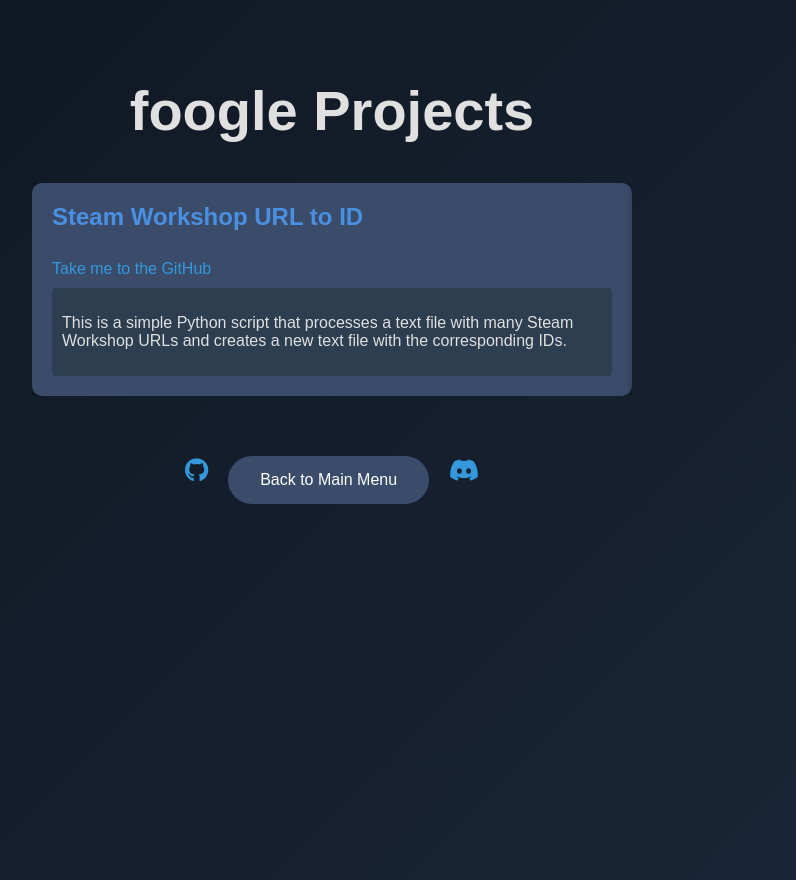
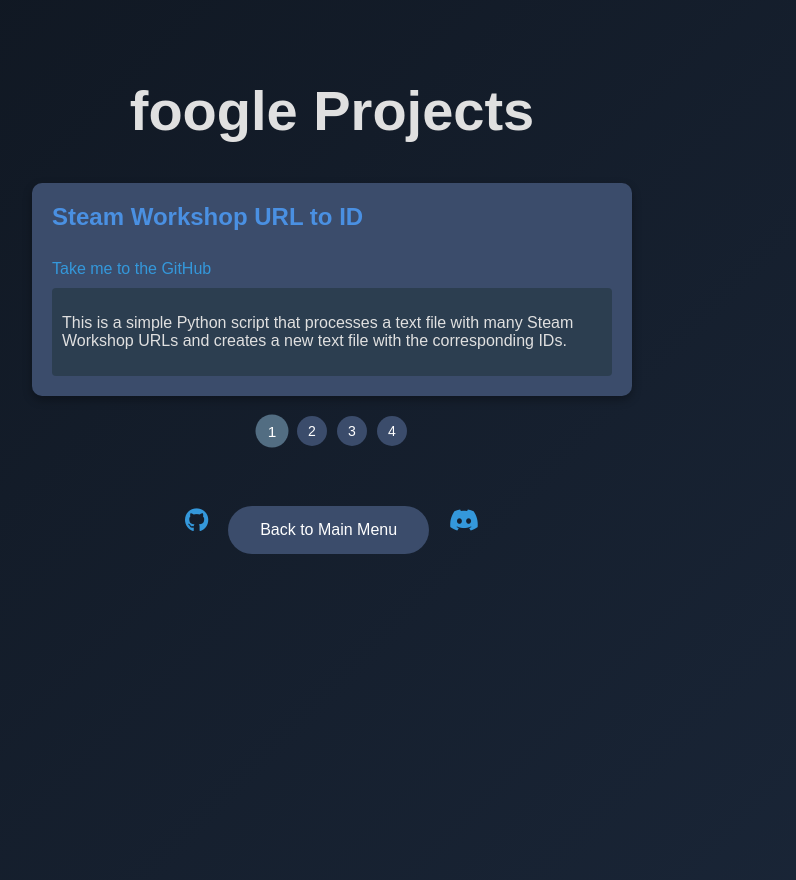
Before and after one commit to Fiddlyfoogle/Foogle, a plain HTML site: page projects.html in a window 1280 px wide. Shown: the whole page, without its empty margins (308-1104 px from the left). Drawn offline with Linux system fonts and the light colour scheme.

Commit message:
Update projects.html

```diff
--- a/projects.html
+++ b/projects.html
@@ -12,8 +12,8 @@
         }
 
         @keyframes slideIn {
-            from { transform: translateX(100%); }
-            to { transform: translateX(0); }
+            from { opacity: 0; transform: translateX(30px); }
+            to { opacity: 1; transform: translateX(0); }
         }
 
         body {
@@ -26,6 +26,7 @@
             flex-direction: column;
             align-items: center;
             min-height: 100vh;
+            transition: background 0.5s ease;
         }
 
         h1 {
@@ -38,13 +39,7 @@
             width: 100%;
             max-width: 600px;
             margin: 20px 0;
-            overflow: hidden;
             position: relative;
-        }
-
-        .project-slider {
-            display: flex;
-            transition: transform 0.5s ease;
         }
 
         .project {
@@ -52,15 +47,20 @@
             border-radius: 10px;
             padding: 20px;
             box-shadow: 0 4px 10px rgba(0, 0, 0, 0.3);
-            width: 100%;
-            flex-shrink: 0;
-            box-sizing: border-box;
-            animation: slideIn 0.5s ease-out;
+            transition: all 0.5s ease;
+            opacity: 0;
+            transform: translateX(30px);
+        }
+
+        .project.active {
+            opacity: 1;
+            transform: translateX(0);
         }
 
         .project h2 {
             margin-top: 0;
             color: #4A90E2;
+            transition: color 0.3s ease;
         }
 
         .project a {
@@ -68,11 +68,12 @@
             text-decoration: none;
             display: inline-block;
             margin-top: 10px;
-            transition: color 0.3s ease;
+            transition: all 0.3s ease;
         }
 
         .project a:hover {
             color: #2980B9;
+            transform: translateY(-2px);
         }
 
         .project-details {
@@ -81,6 +82,35 @@
             background-color: #2C3E50;
             border-radius: 4px;
             transition: all 0.3s ease;
+        }
+
+        .navigation-buttons {
+            display: flex;
+            justify-content: center;
+            margin-top: 20px;
+        }
+
+        .nav-button {
+            background-color: #3B4C6B;
+            color: white;
+            border: none;
+            width: 30px;
+            height: 30px;
+            border-radius: 50%;
+            cursor: pointer;
+            transition: all 0.3s ease;
+            margin: 0 5px;
+            font-size: 14px;
+        }
+
+        .nav-button:hover {
+            background-color: #526D82;
+            transform: scale(1.1);
+        }
+
+        .nav-button.active {
+            background-color: #526D82;
+            transform: scale(1.1);
         }
 
         .button-container {
@@ -95,7 +125,7 @@
         .fab {
            font-size: 24px;
            color: #3498DB;
-           transition: transform 0.3s ease, color 0.3s ease;
+           transition: all 0.3s ease;
            cursor: pointer;
         }
 
@@ -127,8 +157,11 @@
    <h1>foogle Projects</h1>
 
    <div class="project-container">
-     <div id="projectSlider" class="project-slider">
-         <!-- Projects will be dynamically inserted here -->
+     <div id="project" class="project">
+         <!-- Project content will be dynamically inserted here -->
+     </div>
+     <div class="navigation-buttons">
+         <!-- Navigation buttons will be dynamically inserted here -->
      </div>
    </div>
 
@@ -162,14 +195,15 @@
            }
        ];
 
-       const slider = document.getElementById('projectSlider');
        let currentIndex = 0;
-       let startX;
-       let currentX;
 
-       function createProjectElement(project) {
-           const projectElement = document.createElement('div');
-           projectElement.className = 'project';
+       function displayProject(index) {
+           const project = projects[index];
+           const projectElement = document.getElementById('project');
+
+           projectElement.classList.remove('active');
+
+           setTimeout(() => {
                projectElement.innerHTML = `
                    <h2>${project.title}</h2>
                    <a href="${project.github}" target="_blank">Take me to the GitHub</a>
@@ -177,71 +211,37 @@
                        <p>${project.description}</p>
                    </div>
                `;
-           return projectElement;
+               projectElement.classList.add('active');
+           }, 300);
        }
 
-       // Populate the slider with projects
-       projects.forEach(project => {
-           slider.appendChild(createProjectElement(project));
+       function createNavigationButtons() {
+           const navContainer = document.querySelector('.navigation-buttons');
+           projects.forEach((_, index) => {
+               const button = document.createElement('button');
+               button.className = 'nav-button';
+               button.textContent = index + 1;
+               button.onclick = () => {
+                   if (currentIndex !== index) {
+                       currentIndex = index;
+                       displayProject(currentIndex);
+                       updateActiveButton();
+                   }
+               };
+               navContainer.appendChild(button);
            });
+       }
 
-       // Touch events for mobile
-       slider.addEventListener('touchstart', e => {
-           startX = e.touches[0].clientX;
+       function updateActiveButton() {
+           document.querySelectorAll('.nav-button').forEach((button, index) => {
+               button.classList.toggle('active', index === currentIndex);
            });
+       }
 
-       slider.addEventListener('touchmove', e => {
-           if (!startX) return;
-           e.preventDefault();
-           currentX = e.touches[0].clientX;
-           const diff = startX - currentX;
-           slider.style.transform = `translateX(${-currentIndex * 100 - diff}px)`;
-       });
-
-       slider.addEventListener('touchend', e => {
-           if (!startX) return;
-           const diff = startX - currentX;
-           if (Math.abs(diff) > 50) {
-               currentIndex += diff > 0 ? 1 : -1;
-               currentIndex = Math.max(0, Math.min(currentIndex, projects.length - 1));
-           }
-           slider.style.transform = `translateX(${-currentIndex * 100}%)`;
-           startX = null;
-           currentX = null;
-       });
-
-       // Mouse events for desktop
-       slider.addEventListener('mousedown', e => {
-           startX = e.clientX;
-           e.preventDefault();
-       });
-
-       slider.addEventListener('mousemove', e => {
-           if (!startX) return;
-           currentX = e.clientX;
-           const diff = startX - currentX;
-           slider.style.transform = `translateX(${-currentIndex * 100 - diff}px)`;
-       });
-
-       slider.addEventListener('mouseup', e => {
-           if (!startX) return;
-           const diff = startX - currentX;
-           if (Math.abs(diff) > 50) {
-               currentIndex += diff > 0 ? 1 : -1;
-               currentIndex = Math.max(0, Math.min(currentIndex, projects.length - 1));
-           }
-           slider.style.transform = `translateX(${-currentIndex * 100}%)`;
-           startX = null;
-           currentX = null;
-       });
-
-       slider.addEventListener('mouseleave', () => {
-           if (startX) {
-               slider.style.transform = `translateX(${-currentIndex * 100}%)`;
-               startX = null;
-               currentX = null;
-           }
-       });
+       // Initialize the page
+       displayProject(currentIndex);
+       createNavigationButtons();
+       updateActiveButton();
    </script>
 </body>
 </html>
```
Lines whose indentation alone changed are shown as unchanged.
